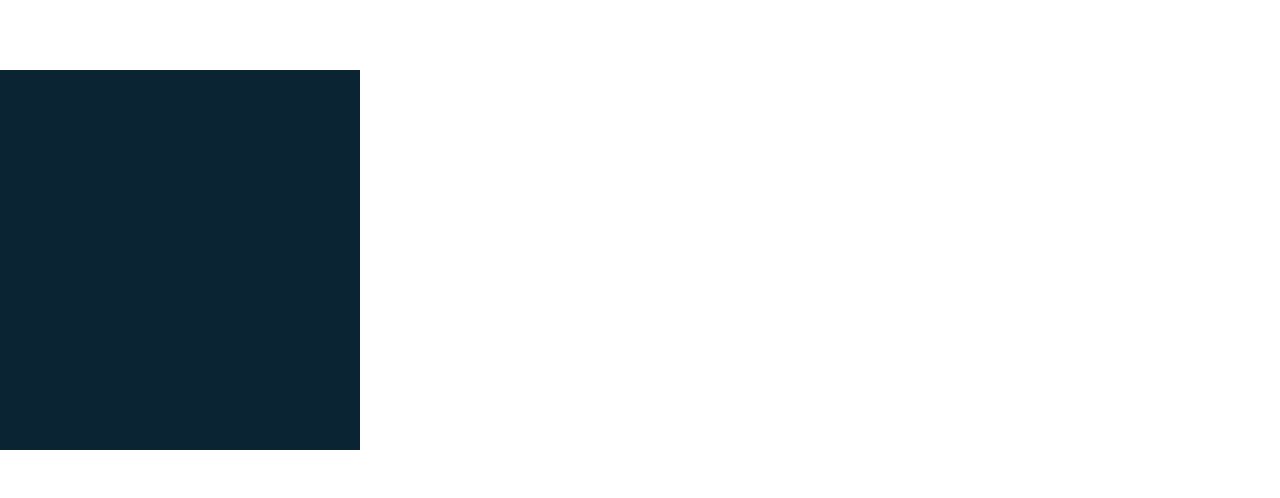
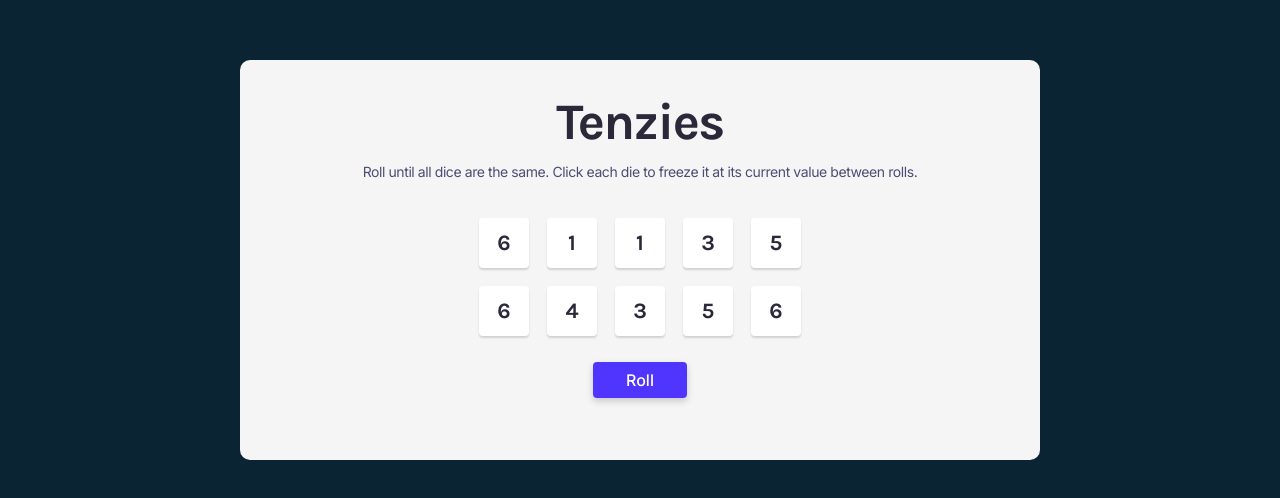
Before and after one commit to jinxlearns2code/tenzies, a React (Vite) app: page / in a window 1280 px wide. Shown: the part 140-638 px from the top of the page. Built offline with nearby package versions, Linux system fonts and the light colour scheme.

Commit message:
added content

```diff
--- /dev/null
+++ b/components/Die.jsx
@@ -0,0 +1,10 @@
+import React from 'react';
+
+
+export default function Die(props) {
+	return (
+		<div className="die-instance">
+			<h2 className="die-face">{props.value}</h2>
+		</div>
+	)
+}
--- a/index.html
+++ b/index.html
@@ -4,6 +4,11 @@
 <head>
   <meta charset="UTF-8" />
   <meta name="viewport" content="width=device-width, initial-scale=1.0" />
+  <link rel="preconnect" href="https://fonts.googleapis.com">
+  <link rel="preconnect" href="https://fonts.gstatic.com" crossorigin>
+  <link href="https://fonts.googleapis.com/css2?family=Inter:wght@400;500&family=Karla:wght@700&display=swap"
+    rel="stylesheet">
+  <link rel="stylesheet" href="./src/App.css">
   <title>Tenzies</title>
 </head>
 
--- a/src/App.css
+++ b/src/App.css
@@ -1,25 +1,88 @@
-#root {
+* {
   box-sizing: border-box;
-  margin: 0;
-  padding: 0;
-}
-
-html {
-
 }
 
 body {
-  height: 100vh;
+  width: 100%;
+  min-height: 100vh;
+  margin: 0;
+  background-color: #0B2434;
+  padding: 20px;
+}
+
+#root {
+  display: flex;
+  justify-content: center;
+  width: 100%;
 }
 
 main {
   display: flex;
+  flex-direction: column;
+  align-items: center;
+  background-color: #F5F5F5;
+  width: 100%;
+  max-width: 800px;
+  height: 400px;
+  border-radius: 10px;
+}
+
+h1 {
+  font-family: 'Karla', sans-serif;
+  font-weight: 700;
+  font-size: 25.6px;
+  line-height: 30px;
+  letter-spacing: -0.03em;
+  margin: 34px 0px 0px 0px;
+  color: #2B283A;
+}
+
+p {
+  font-family: 'Inter', sans-serif;
+  font-style: normal;
+  font-size: 14px;
+  line-height: 16px;
+  letter-spacing: -0.03em;
+  color: #4A4E74;
+  text-align: center;
+}
+
+#dice-container {
+  display: grid;
+  grid-template-columns: repeat(5, 1fr);
+  gap: 18px;
+  margin-top: 24px;
+}
+
+.die-instance {
+  display: flex;
   justify-content: center;
   align-items: center;
+  width: 50px;
+  height: 50px;
+  background: #FFFFFF;
+  box-shadow: 0px 2px 2px rgba(0, 0, 0, 0.15);
+  border-radius: 4px;
 }
 
-.outer-container {
-  width: 360px;
-  height: 380px;
-  background-color: #0B2434;
+.die-face {
+  font-family: 'Karla', sans-serif;
+  font-weight: 700;
+  font-size: 22px;
+  line-height: 24px;
+  color: #2B283A;
+  cursor: pointer;
 }
+
+.button {
+  display: flex;
+  justify-content: center;
+  align-items: center;
+  width: 94px;
+  height: 36px;
+  margin-top: 26px;
+  box-shadow: 0px 3.2px 7.68px rgba(0, 0, 0, 0.18);
+  border-radius: 4px;
+  background: #5035FF;
+  color: #FFFFFF;
+}
--- a/src/App.jsx
+++ b/src/App.jsx
@@ -1,16 +1,30 @@
 import { useState, React } from 'react'
 import './App.css'
+import Die from '../components/Die'
 
 function App() {
-  const [count, setCount] = useState(0)
+  const [dieNum, setDieNum] = useState(allNewDice())
+
+  function allNewDice() {
+    let arr = [];
+    for (let i = 0; i < 10; i++) {
+        let num = Math.floor(Math.random() * 6) + 1
+        arr.push(num)
+    }
+    return arr
+  }
+
+  const diceElements = dieNum.map(die => <Die value={die} />)
 
   return (
     <main>
-      <div className='outer-container'>
-        <div className='inner-container'>
+      <h1>Tenzies</h1>
+		  <p>Roll until all dice are the same. Click each die to freeze it at its current value between rolls.</p>
 
-        </div>
+      <div id="dice-container">
+        {diceElements}
       </div>
+      <button className="button">Roll</button>
     </main>
   )
 }
```
